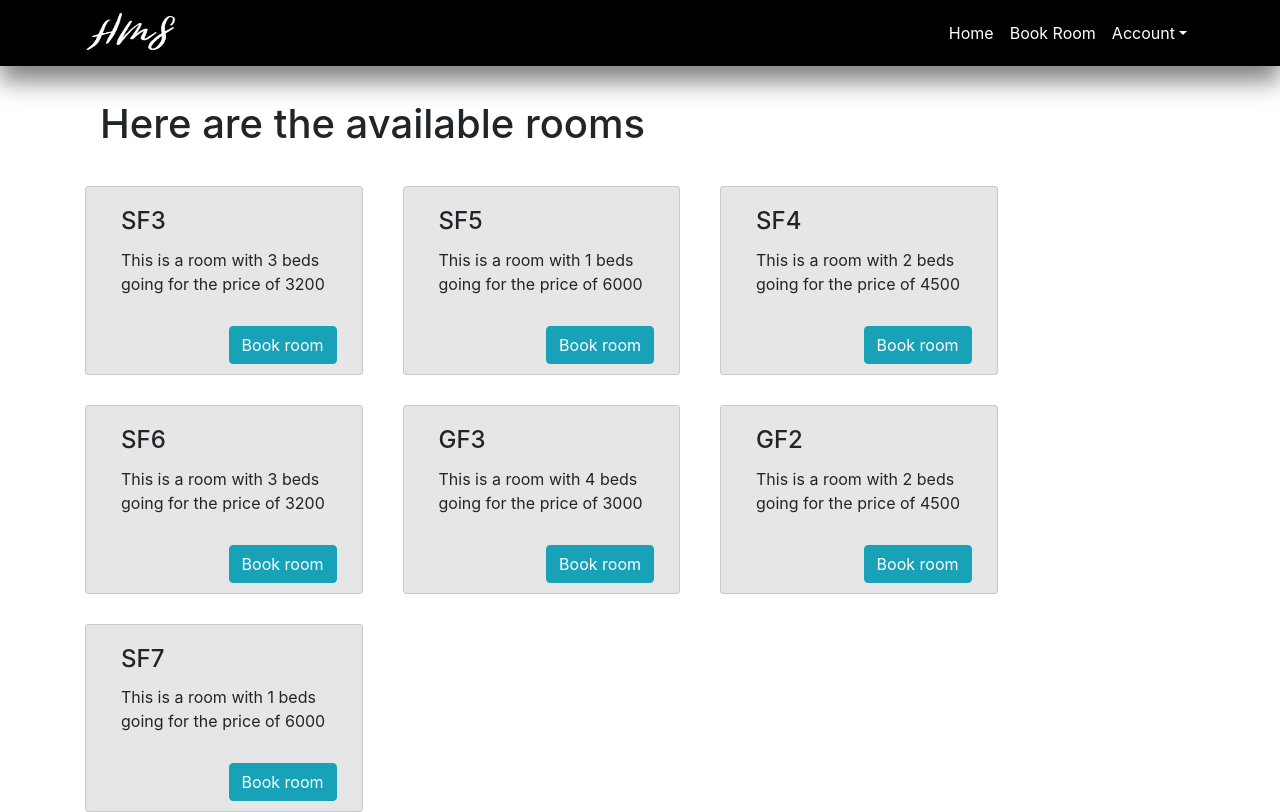
After one commit to AshCreate/Project-HMS, a Flask app: page /student in a window 1280 px wide. The commit adds this page. Run offline with Flask 2, Linux system fonts and the light colour scheme; a user stored in the database is signed in; data comes from the database, SQL or seed files in the repository; both versions use the stored data as it was after the commit; some libraries are stand-ins or nearby versions.

Commit message:
student side entry pages

```diff
--- a/HMS/routes.py
+++ b/HMS/routes.py
@@ -3,7 +3,7 @@ import secrets
 from flask import render_template, url_for, flash, redirect, request, abort
 from HMS import app, db, bcrypt
 from flask_login import login_user, current_user, logout_user, login_required
-from HMS.models import User, Hostel, Payment, Room,Beds,Images
+from HMS.models import User, Hostel, Payment, Room,Beds,Images, Announcement
 from HMS.static.tourcontent import tourContent
 from HMS.static.reportContent import reportContent
 from HMS.forms import SignupForm, LoginForm, AnnouncementForm, AddRoomForm, EditRoomForm, \
@@ -29,7 +29,7 @@ def login():
         if bcrypt.check_password_hash(user.password, form.password.data):
           login_user(user, remember=form.remember.data)
           next_page = request.args.get('next')
-          return redirect(next_page) if next_page else redirect(url_for('login'))
+          return redirect(next_page) if next_page else redirect(url_for('student'))
         else:
           flash('Login Unsuccessful. Please check email and password', 'danger')
       if user.role == "admin":
@@ -75,7 +75,7 @@ def tour():
   return render_template('tour.html', title="Take A Tour", tourContent=tourContent)
 
 
-@app.route("/admin")
+@app.route("/admin", methods=['GET', 'POST'])
 @login_required
 def admin():
   form2 = AnnouncementForm()
@@ -86,6 +86,15 @@ def admin():
   totalNumOfMales = 0
   totalNumOfFemales = 0
   totalNumofFullyPaid = 0
+
+  if request.method == 'POST':
+    if form2.validate_on_submit():
+        new_announce = Announcement(subject= form2.subject.data, message= form2.message.data, user_id= current_user.id)
+        db.session.add(new_announce)
+        db.session.commit()
+        flash('Announcement has been made', 'success')
+        return redirect(url_for('admin'))
+
   for student in hostel.occupants:
     if student.room_id != None:
       totalNumofStudents += 1
@@ -95,13 +104,15 @@ def admin():
       totalNumOfFemales += 1
 
   fullyOccupiedRooms = 0
-  occupied_rooms = db.engine.execute("Select * from rooms where rooms.beds = (select count(*) from Users where users.room_id == rooms.room_num)")
+  occupied_rooms = db.engine.execute("Select * from rooms where rooms.beds = (select count(*) from Users where users.room_id == rooms.room_num) and rooms.hostel_id == " + str(hostel.hostel_id))
   for room in occupied_rooms:
       fullyOccupiedRooms += 1
 
   for payment in Payment.query.all():
     if payment.amount_remaining == 0:
       totalNumofFullyPaid += 1
+
+
   return render_template('admin_home.html', form2=form2, hostelName=hostelName, totalNumOfRooms=totalNumOfRooms,
                          totalNumofStudents=totalNumofStudents, fullyOccupiedRooms=fullyOccupiedRooms, totalNumOfFemales=totalNumOfFemales,
                          totalNumOfMales=totalNumOfMales, totalNumofFullyPaid=totalNumofFullyPaid)
@@ -131,11 +142,12 @@ def addroom():
                          form=form, form2=form2, legend='Add New Room')
 
 
-@app.route("/admin/occupants_details", methods=['GET'])
+@app.route("/admin/occupants_details", methods=['GET', 'POST'])
 @login_required
 def occupants_details():
   form = AnnouncementForm()
-  table = TotalStudentsReport(db.engine.execute("select * from Users where room_id not null"))
+  hostel = Hostel.query.filter_by(hostel_id=current_user.hostel_id).first()
+  table = TotalStudentsReport(db.engine.execute("select * from Users where room_id not null and hostel_id == " +  str(hostel.hostel_id)))
   return render_template('occupants_details.html', title='Occupants Details',
                          form2=form, table=table)
 
@@ -168,14 +180,14 @@ def updateaccount():
     form.email.data = current_user.email
   return render_template('updateaccount.html', title='Account', form=form, form2=form2)
 
-@app.route('/admin/reports')
+@app.route('/admin/reports',methods=['GET', 'POST'])
 @login_required
 def reports():
   form2 = AnnouncementForm()
   hostelName = Hostel.query.filter_by(hostel_id=current_user.hostel_id).first().hostel_name
   return render_template('reports.html', title = 'Reports', form2 = form2, hostelName = hostelName, reportContent = reportContent)
 
-@app.route('/admin/reports/detailed_report/<string:id>')
+@app.route('/admin/reports/detailed_report/<string:id>', methods=['GET', 'POST'])
 @login_required
 def detailed_report(id):
   form2 = AnnouncementForm()
@@ -184,7 +196,7 @@ def detailed_report(id):
     table = TotalRoomReport(hostel.rooms)
     return render_template('detailed_reports.html', table = table, form2 = form2)
   if(id == 'totStu'):
-    table = TotalStudentsReport(db.engine.execute("select * from Users where room_id not null"))
+    table = TotalStudentsReport(db.engine.execute("select * from Users where room_id not null and users.hostel_id == " +  str(hostel.hostel_id)))
     return render_template('detailed_reports.html', table=table, form2=form2)
   if(id == 'totStuPaid'):
       table = TotalFullPaidStudentsReport(db.engine.execute("SELECT Users.firstname, Users.lastname,Users.email,Users.number,Payments.amount_paid,Payments.amount_remaining"+
@@ -196,17 +208,17 @@ def detailed_report(id):
           " FROM Users INNER JOIN Payments ON Payments.user_id = Users.id where Payments.amount_remaining>0"))
       return render_template('detailed_reports.html', table=table, form2=form2)
   if(id == 'totFullRooms'):
-    table = TotalRoomReport(db.engine.execute("Select * from rooms where rooms.beds = (select count(*) from Users where users.room_id == rooms.room_num)"))
+    table = TotalRoomReport(db.engine.execute("Select * from rooms where rooms.beds = (select count(*) from Users where users.room_id == rooms.room_num) and rooms.hostel_id == " +  str(hostel.hostel_id)))
     return  render_template('detailed_reports.html', table=table, form2=form2)
   if(id == 'totMaleStu'):
-    table = TotalStudentsReport(db.engine.execute("select * from Users where gender == 'M' and room_id not null"))
+    table = TotalStudentsReport(db.engine.execute("select * from Users where gender == 'M' and room_id not null and hostel_id == " +  str(hostel.hostel_id)))
     return render_template('detailed_reports.html', table=table, form2=form2)
   if (id == 'totFemStu'):
-    table = TotalStudentsReport(db.engine.execute("select * from Users where gender == 'F' and room_id not null"))
+    table = TotalStudentsReport(db.engine.execute("select * from Users where gender == 'F' and room_id not null and hostel_id == " +  str(hostel.hostel_id)))
     return render_template('detailed_reports.html', table=table, form2=form2)
 
 
-@app.route('/admin/viewrooms/room_details/<string:id>')
+@app.route('/admin/viewrooms/room_details/<string:id>', methods=['GET', 'POST'])
 @login_required
 def default_roomview(id):
   form2 = AnnouncementForm()
@@ -280,7 +292,7 @@ def editroompricing():
   return render_template('edit_roompricing.html', form2 = form2, form = form, legend = "Edit Room Pricing")
 
 
-@app.route('/admin/payments')
+@app.route('/admin/payments',methods=['GET', 'POST'])
 @login_required
 def payments():
     #page = request.args.get('page', 1, type=int)
@@ -327,16 +339,18 @@ def change_Adminpassword():
   form2 = AnnouncementForm()
   form = ChangePasswordForm()
   user = User.query.filter_by(id=current_user.id).first()
-  if form.validate_on_submit():
-    if bcrypt.check_password_hash(user.password, form.current_password.data):
-      hashed_password = bcrypt.generate_password_hash(form.new_password.data).decode('utf-8')
-      user.password = hashed_password
-      db.session.commit()
-      flash('Your password has been changed!', 'success')
-      return redirect(url_for('change_Adminpassword'))
-    else:
-      flash('Current password might be wrong', 'danger')
-      return redirect(url_for('change_Adminpassword'))
+  print(user.firstname)
+  if request.method == 'POST':
+    if form.validate_on_submit():
+        if bcrypt.check_password_hash(user.password, form.current_password.data):
+          hashed_password = bcrypt.generate_password_hash(form.new_password.data).decode('utf-8')
+          user.password = hashed_password
+          db.session.commit()
+          flash('Your password has been changed!', 'success')
+          return redirect(url_for('change_Adminpassword'))
+        else:
+          flash('Current password might be wrong', 'danger')
+          #return redirect(url_for('change_Adminpassword'))
   return render_template('change_Adminpassword.html', form2=form2, form=form, legend = "Change Password")
 
 
@@ -356,3 +370,19 @@ def edit_hostelDetails():
       if current_user.hostel_id == item['id']:
         form.description.data = item['body']
   return render_template('edit_hostelDetails.html', form2=form2, form=form, legend = 'Edit Hostel Details')
+
+
+@app.route("/student")
+@login_required
+def student():
+  user = User.query.filter_by(id = current_user.id).first()
+  if user.hostel_id == None and user.room_id == None:
+    return render_template('pick_a_hostel.html', hostels=tourContent, user = user)
+  elif user.hostel_id != None and user.room_id == None:
+    hostel = Hostel.query.filter_by(hostel_id = user.hostel_id).first()
+    rooms = db.engine.execute("Select * from rooms where rooms.beds != (select count(*) from Users where users.room_id == rooms.room_num) and hostel_id == " + str(hostel.hostel_id)).fetchall()
+    return render_template('book_a_room.html', rooms=rooms, user = user)
+  elif user.hostel_id != None and user.room_id != None:
+    ann_userId = User.query.filter_by(role = "admin", hostel_id = user.hostel_id).first()
+    announcements = Announcement.query.filter_by(user_id = ann_userId.id)
+    return render_template('hostel_announcements.html', announcements=announcements, user = user)
--- /dev/null
+++ b/HMS/templates/book_a_room.html
@@ -0,0 +1,19 @@
+{% extends 'student_layout.html' %}
+{% block content %}
+     <div class="container">
+        <h1>Here are the available rooms</h1>
+        <div class="row">
+            {% for room in rooms%}
+                <div class="card col-lg-3 col-md-4 col-sm-5 col-xs-12" style="width: 18rem;background: #E6E6E6; margin-right: 40px; margin-top: 30px">
+                  <div class="card-body">
+                    <h4 class="card-title">{{ room[0] }}</h4>
+                    <p class="card-text">This is a room with {{ room[1] }} beds going for the price of {{ room[2] }}</p>
+                  </div>
+                  <div class="card-action">
+                    <a class="btn btn-info" style="float: right; margin: 10px" href="#">Book room</a>
+                  </div>
+                </div>
+            {% endfor %}
+        </div>
+    </div>
+{% endblock %}
--- /dev/null
+++ b/HMS/templates/hostel_announcements.html
@@ -0,0 +1,4 @@
+{% extends 'student_layout.html' %}
+{% block content %}
+
+{% endblock %}
--- /dev/null
+++ b/HMS/templates/student_layout.html
@@ -0,0 +1,84 @@
+<!DOCTYPE html>
+<html lang="en">
+<head>
+    <!-- Required meta tags -->
+    <meta charset="utf-8">
+    <meta name="viewport" content="width=device-width, initial-scale=1, shrink-to-fit=no">
+
+    <!-- Bootstrap CSS -->
+    <link rel="stylesheet" href="https://stackpath.bootstrapcdn.com/bootstrap/4.1.1/css/bootstrap.min.css" integrity="sha384-WskhaSGFgHYWDcbwN70/dfYBj47jz9qbsMId/iRN3ewGhXQFZCSftd1LZCfmhktB" crossorigin="anonymous">
+    <link rel="stylesheet" href="../static/main.css">
+
+    {% if title %}
+        <title>HMS - {{ title }}</title>
+    {% else %}
+        <title>HMS</title>
+    {% endif %}
+
+<body>
+    <header>
+        <!--Navigation Bar-->
+        <nav class="navbar navbar-expand-lg navbar-light navbar-fixed-top" id="mainNav">
+            <div class="container">
+                <a href="#"> <img class="icon navbar-brand js-scroll-trigger" src="/static/img/whitelogo.png" alt="HMS icon" href="#"> </a>
+                <button class="navbar-toggler navbar-dark navbar-toggler-right" type="button" data-toggle="collapse" data-target="#navbarResponsive" aria-controls="navbarResponsive" aria-expanded="false" aria-label="Toggle navigation">
+                  <span class="navbar-toggler-icon"></span>
+                </button>
+                <div class="collapse navbar-collapse" id="navbarResponsive">
+
+                    <!-- Navbar Right Side -->
+                    <ul class="navbar-nav ml-auto">
+
+                        <li class="nav-item">
+                          <a class="nav-link js-scroll-trigger text-white" href="#">Home</a>
+                        </li>
+                        {% if user.hostel_id != None and user.room_id == None %}
+                            <li class="nav-item">
+                              <a class="nav-link js-scroll-trigger text-white" href="#">Book Room</a>
+                            </li>
+                        {% endif %}
+                        {% if user.hostel_id != None and user.room_id != None %}
+                            <li class="nav-item">
+                              <a class="nav-link js-scroll-trigger text-white" href="#">Send Payment Receipt</a>
+                            </li>
+                        {% endif %}
+                        <li class="nav-item dropdown">
+                            <a class="nav-link dropdown-toggle text-white" data-toggle="dropdown" href="#" role="button" aria-haspopup="true" aria-expanded="false">Account</a>
+                            <div class="dropdown-menu">
+                                <a class="dropdown-item" href="#">Edit Personal Details</a>
+                                <a class="dropdown-item" href="#">Change Password</a>
+                                {% if user.hostel_id != None and user.room_id == None %}
+                                    <a class="dropdown-item" href="#">Leave Hostel</a>
+                                {% endif %}
+                                <div class="dropdown-divider"></div>
+                                <a class="dropdown-item" href="{{ url_for('logout')}}">Logout</a>
+                            </div>
+                        </li>
+
+                    </ul>
+                </div>
+            </div>
+        </nav>
+    </header>
+
+    <main role = "main" class="container">
+        <div class="row">
+            <div class="col-md-12" style="margin-top: 100px">
+                {% block content %}
+                {% endblock %}
+            </div>
+        </div>
+    </main>
+
+
+
+    <!-- Optional JavaScript -->
+    <!-- jQuery first, then Popper.js, then Bootstrap JS -->
+    <script src="https://code.jquery.com/jquery-3.2.1.slim.min.js" integrity="sha384-KJ3o2DKtIkvYIK3UENzmM7KCkRr/rE9/Qpg6aAZGJwFDMVNA/GpGFF93hXpG5KkN" crossorigin="anonymous"></script>
+    <script src="https://cdnjs.cloudflare.com/ajax/libs/popper.js/1.12.9/umd/popper.min.js" integrity="sha384-ApNbgh9B+Y1QKtv3Rn7W3mgPxhU9K/ScQsAP7hUibX39j7fakFPskvXusvfa0b4Q" crossorigin="anonymous"></script>
+    <script src="https://maxcdn.bootstrapcdn.com/bootstrap/4.0.0/js/bootstrap.min.js" integrity="sha384-JZR6Spejh4U02d8jOt6vLEHfe/JQGiRRSQQxSfFWpi1MquVdAyjUar5+76PVCmYl" crossorigin="anonymous"></script>
+</body>
+
+
+
+</html>
```
Also changed, not shown: HMS/templates/admin_layout.html (+5 -2 lines), HMS/templates/detailed_studentLayout.html (added, +79 -0 lines), HMS/templates/pick_a_hostel.html (added, +21 -0 lines), HMS/hms.db.
